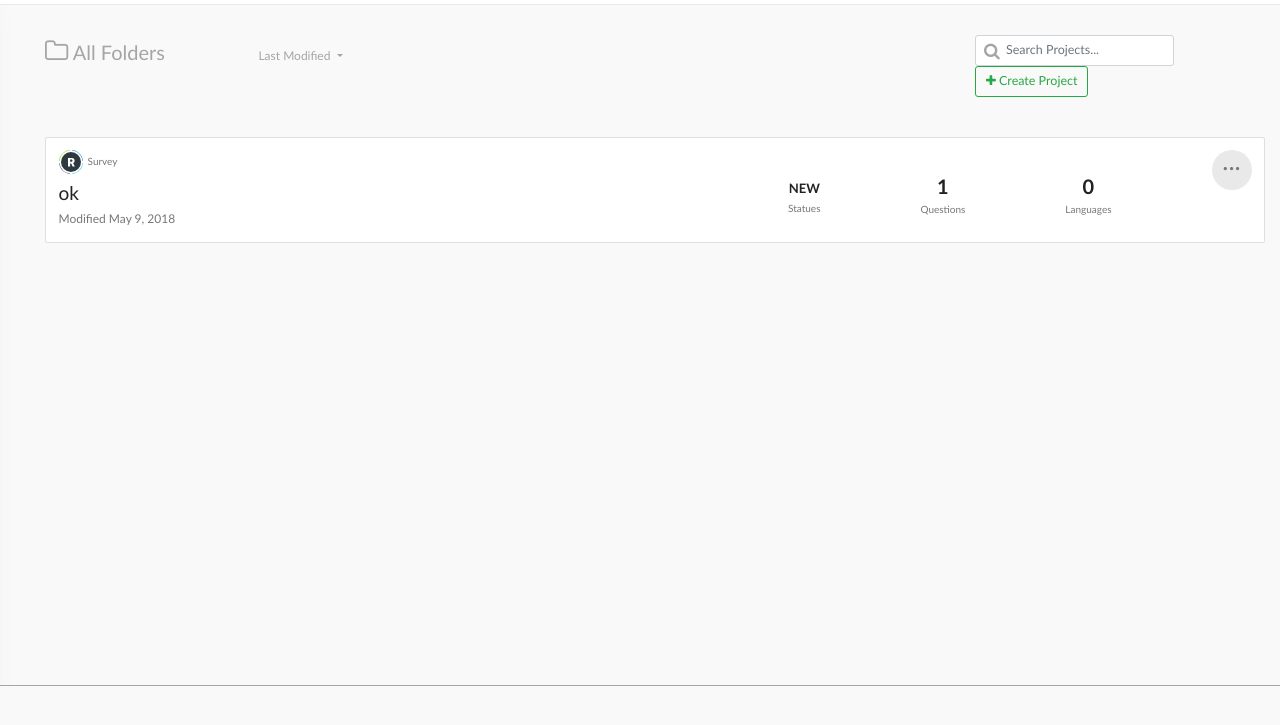
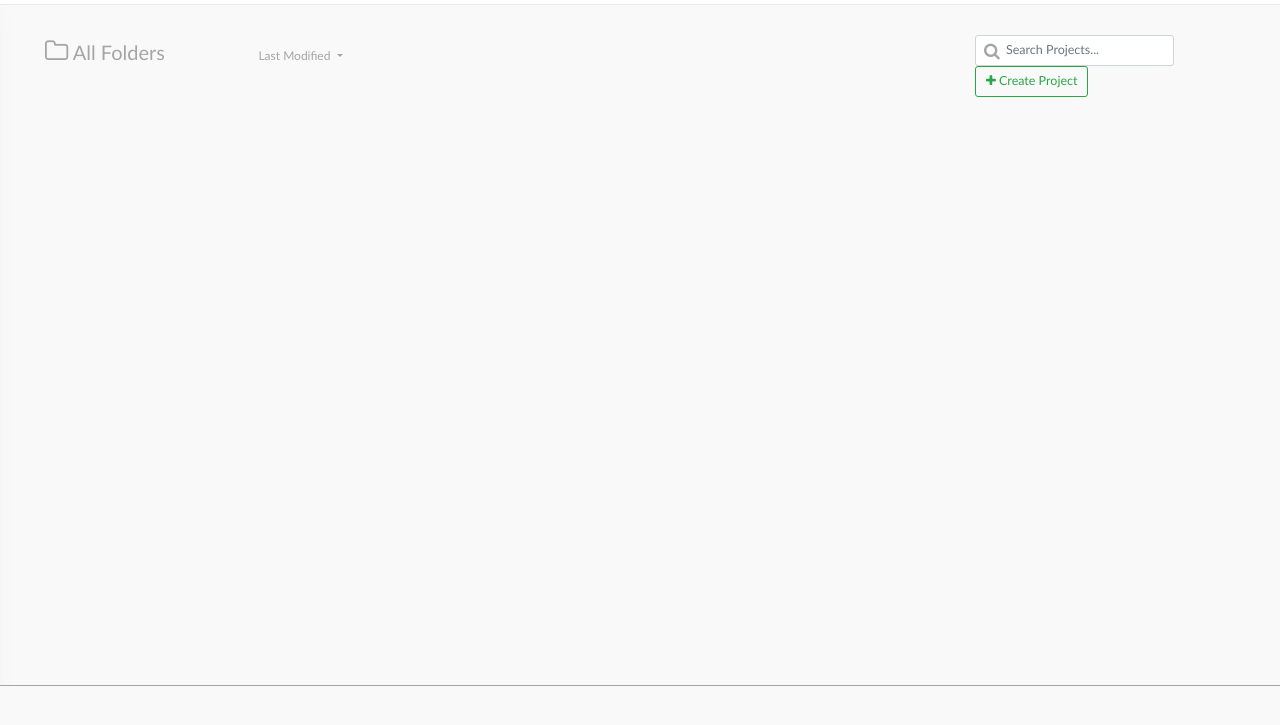
Before and after one commit to mostafaabobakr7/survayAdminDashboard, a website: page src/index.html in a window 1280 px wide. Shown: the part 63-788 px from the top of the page. Drawn offline with Linux system fonts and the light colour scheme.

Commit message:
FIX: card-list

```diff
--- a/src/index.html
+++ b/src/index.html
@@ -128,7 +128,7 @@
     <!-- projects-list section -->
     <section class="projects-list py-5">
       <div class="container-fluid">
-        <div class="row py-3">
+<!--         <div class="row py-3">
           <div class="col-md-12">
             <div class="projects-list-container pl-5">
               <div class="card">
@@ -166,7 +166,7 @@
               </div>
             </div>
           </div>
-        </div>
+        </div> -->
       </div>
     </section>
     <!-- projects section end- -->
--- a/src/js/script.js
+++ b/src/js/script.js
@@ -43,7 +43,7 @@ $('#createProjectBack').on('click', function () {
 $('#createProjectBTN').on('click', function () {
   const projectName = $('#projectName').val();
   const d = new Date();
-const strDate = d.getFullYear() + "/" + (d.getMonth()+1) + "/" + d.getDate();
+  const strDate = d.getFullYear() + "/" + (d.getMonth()+1) + "/" + d.getDate();
   var card = $(`<div class="row py-3">
   <div class="col-md-12">
     <div class="projects-list-container pl-5">
```
